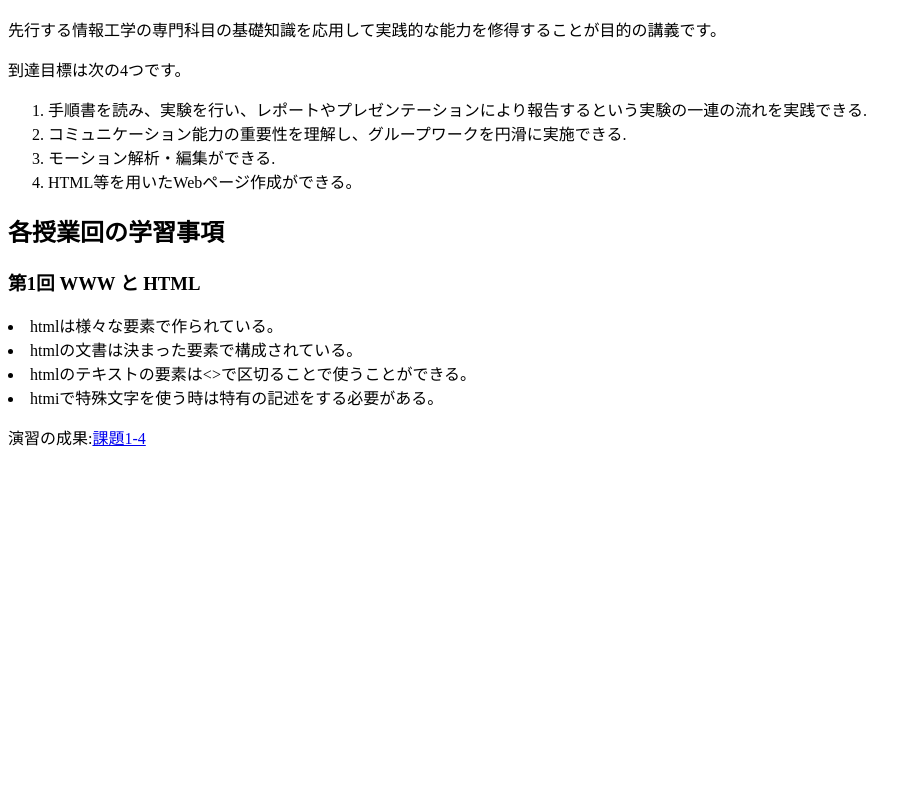
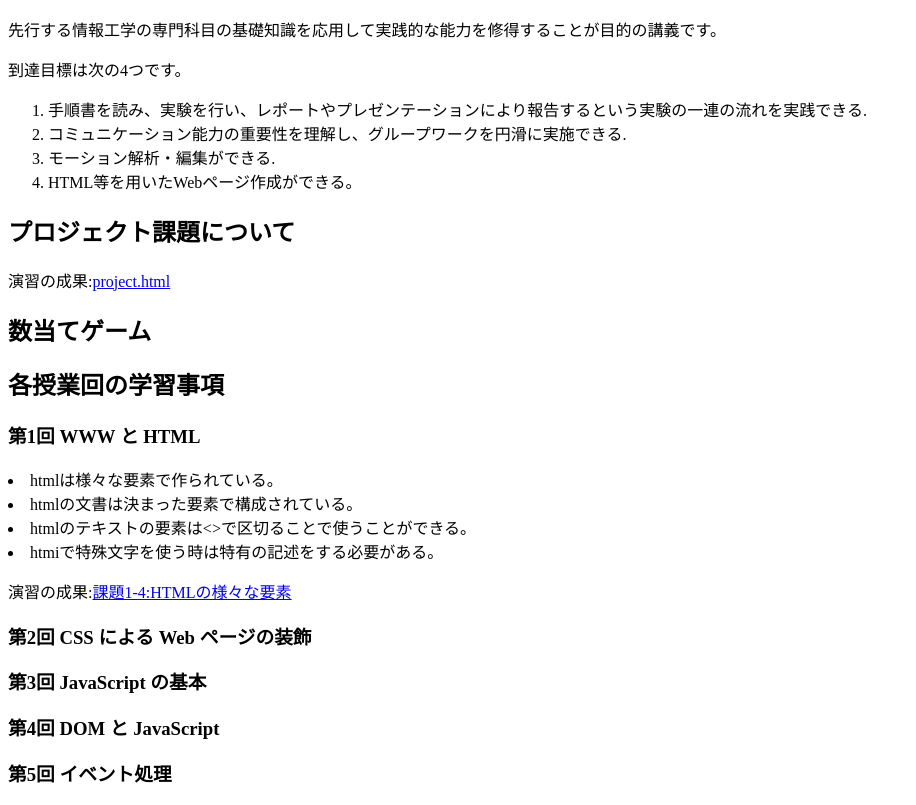
Before and after one commit to G485142024/medialabo, a plain HTML site: page index.html in a window 1280 px wide. Shown: the part 127-932 px from the top of the page, without its empty margins (0-916 px from the left). Before the commit the page ends 800 px from the top, so only its background shows below. Drawn offline with Linux system fonts and the light colour scheme.

Commit message:
編集した

```diff
--- a/index.html
+++ b/index.html
@@ -14,8 +14,15 @@
       <li>手順書を読み、実験を行い、レポートやプレゼンテーションにより報告するという実験の一連の流れを実践できる.</li>
       <li>コミュニケーション能力の重要性を理解し、グループワークを円滑に実施できる.</li>
       <li>モーション解析・編集ができる.</li>
-      <li>HTML等を用いたWebページ作成ができる。</li></ol>
-    </p>
+      <li>HTML等を用いたWebページ作成ができる。</li>
+    </ol>
+    <!--小見出し:--> <h2>プロジェクト課題について</h2>
+    <p>演習の成果:<a href="project.html"
+      title="プロジェクト課題で作成したページ"
+      target="_blank">project.html</a></p>
+    <!--小見出し:--> <h2>数当てゲーム</h2>
+
+
 		<!--小見出し:--> <h2>各授業回の学習事項</h2>
     <h3>第1回 WWW と HTML</h3>
 		<lu>
@@ -23,9 +30,13 @@
 			<li>htmlの文書は決まった要素で構成されている。</li>
 			<li>htmlのテキストの要素は&lt;&gt;で区切ることで使うことができる。</li>
 			<li>htmiで特殊文字を使う時は特有の記述をする必要がある。</li>
-	</lu>
-  <p>演習の成果:<a href="project.html"
-  title="プロジェクト課題"
-  target="_blank">課題1-4</a></p>
+	  </lu>
+    <p>演習の成果:<a href="project.html"
+    title="プロジェクト課題"
+    target="_blank">課題1-4:HTMLの様々な要素</a></p>
+    <h3>第2回 CSS による Web ページの装飾</h3>
+    <h3>第3回 JavaScript の基本</h3>
+    <h3>第4回 DOM と JavaScript</h3>
+    <h3>第5回 イベント処理</h3>
   </body>
 </html>
```
